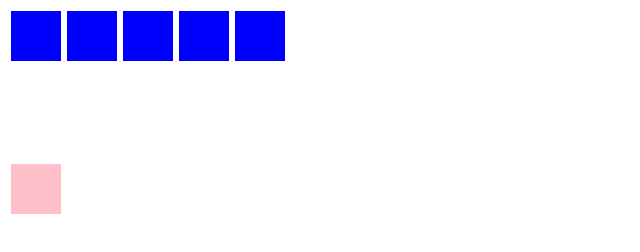
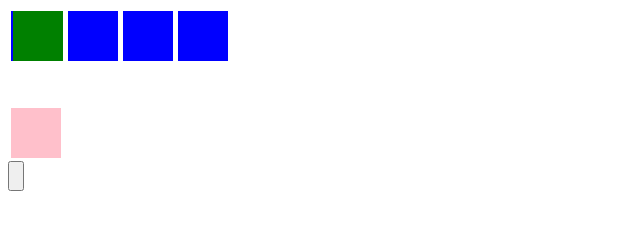
Before and after one commit to Neareeves/ACSoct18SpaceInvaders, a plain HTML site: page index.html in a window 1280 px wide. Shown: the whole page, without its empty margins (0-640 px from the left). Drawn offline with Linux system fonts and the light colour scheme.

Commit message:
premier commit

```diff
--- /dev/null
+++ b/JS/javAleth.js
@@ -0,0 +1,3 @@
+function
+
+// parseInt(indow.getComputedStyle(var).height) + 10 + "px"
--- a/index.html
+++ b/index.html
@@ -20,8 +20,21 @@
 		height: 50px;
 		background-color: blue;
 		margin: 3px;
-		/*position: relative;*/
-
+		position: absolute;
+	}
+	#carre1 {
+		left: 10px;
+		background-color: green;
+		z-index: 20;
+	}
+	#carre2 {
+		left: 65px;
+	}
+	#carre3 {
+		left: 120px;
+	}
+	#carre4 {
+		left: 175px;
 	}
 	#conteneurship > div {
 		width: 50px;
@@ -34,7 +47,7 @@
 <body>
 	<div id="conteneurgeneral">
 		<div id="conteneuraliens">
-			<div id="carre1"></div>
+			<div id="carre1" style="background-color: green"></div>
 			<div id="carre2"></div>
 			<div id="carre3"></div>
 			<div id="carre4"></div>
@@ -43,7 +56,64 @@
 		<div id="conteneurship">
 			<div id="hero"></div>
 		</div>
+		<button id="boutonUn" style="height: 30px"></button>
 	</div>
-	<script type="text/javascript" src="javAleth.js"></script>
+	<!-- <script type="text/javascript" src="javAleth.js"></script> -->
+	<script type="text/javascript">
+
+		let carreUn = document.getElementById('conteneuraliens');
+
+		carreUn.style.left =  '0px';
+
+		carreUn.style.top = '0px';
+
+		var sens = 0;
+		function MoveRightTheAliens() {
+		let carreUnTop = parseInt(carreUn.style.top);
+		let carreUnLeft = parseInt(carreUn.style.left);
+		if(carreUn.style.left >= '900px') {
+			sens = 1;
+			carreUn.style.top = (parseInt(carreUnTop) + 50 + "px");
+
+		}
+		else if (carreUn.style.left <= '0px')
+		{
+			sens = 0;
+			carreUn.style.top = (parseInt(carreUnTop) + 50 + "px");
+		}
+			// carreUn = carreUn.style.backgroundColor = "red";
+			if (sens == 0) {
+			carreUn.style.left = (parseInt(carreUnLeft) + 122 + "px");
+		console.log(carreUnLeft);
+		} else {
+			carreUn.style.left = parseInt(carreUnLeft) - 122 + "px";
+		}
+	}
+	setInterval(MoveRightTheAliens, 500);
+
+
+
+
+
+
+
+// }
+
+// 	let carreUn = document.getElementById('carre1');
+// 		carreUn.style.left =' 0px';
+
+// 		function MoveRightTheAliens() {
+// 		let carreUnLeft = parseInt(carreUn.style.left);
+// 			// carreUn = carreUn.style.backgroundColor = "red";
+// 			if (carreUn.style.left < '900px') {
+// 			carreUn.style.left = parseInt(carreUnLeft) + 150 + "px";
+// 		console.log(carreUnLeft);
+// 		} else if (carreUn.style.left == '0px' ) {
+// 			carreUn.style.left = parseInt(carreUnLeft) - 150 + "px";
+// 		}
+// }
+		// var MoveIntervalRight = setInterval(MoveRightTheAliens, 1000);
+
+	</script>
 </body>
 </html>
```
